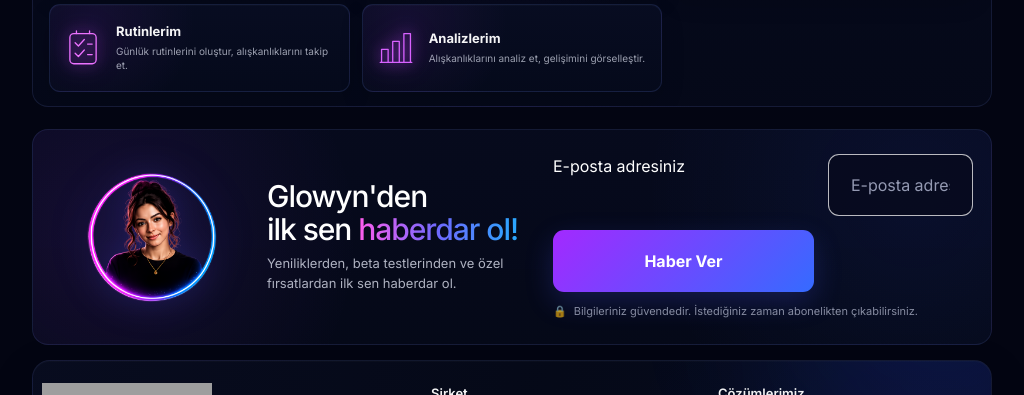
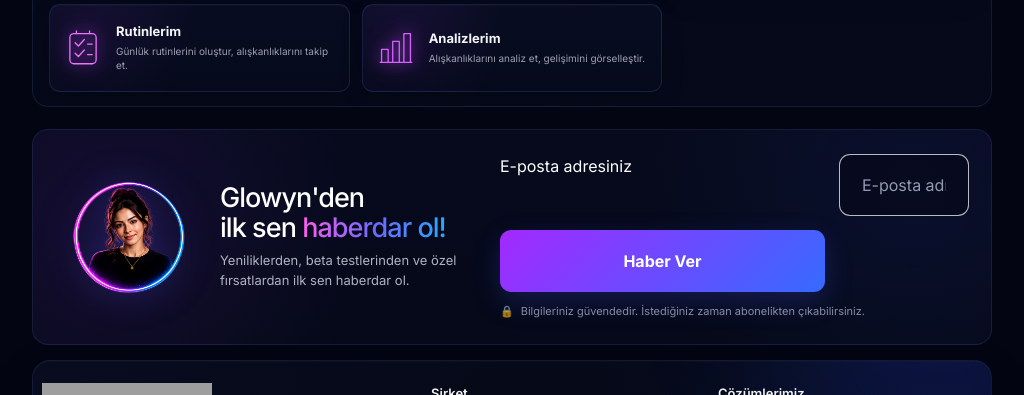
Before and after one commit to kenan-pamuk/kiena-web, a Next.js app: page /glowyn in a window 1024 px wide. Shown: the part 1980-2375 px from the top of the page. Built offline with nearby package versions, Linux system fonts and the light colour scheme; grey boxes are pictures that could not be loaded.

Commit message:
Update globals.css

```diff
--- a/app/globals.css
+++ b/app/globals.css
@@ -2672,3 +2672,79 @@ html {
     justify-content: center;
   }
 }
+
+/* =========================================================
+   GLOWYN NEWSLETTER - YATAY HİZA DÜZELTMESİ
+   ========================================================= */
+
+.glowyn-newsletter {
+  grid-template-columns: 170px 300px minmax(0, 1fr);
+  column-gap: 24px;
+}
+
+.glowyn-newsletter-copy {
+  min-width: 0;
+  max-width: 300px;
+}
+
+.glowyn-newsletter-form {
+  width: 100%;
+  min-width: 0;
+  justify-self: stretch;
+}
+
+.glowyn-newsletter-fields {
+  width: 100%;
+  grid-template-columns: minmax(260px, 1fr) 145px;
+  gap: 14px;
+}
+
+.glowyn-newsletter-fields input {
+  min-width: 0;
+}
+
+@media (max-width: 1100px) and (min-width: 981px) {
+  .glowyn-newsletter {
+    grid-template-columns: 145px 260px minmax(0, 1fr);
+    gap: 20px;
+    padding-right: 22px;
+    padding-left: 22px;
+  }
+
+  .glowyn-newsletter-avatar img {
+    width: 130px;
+    height: 130px;
+  }
+
+  .glowyn-newsletter-copy h2 {
+    font-size: 27px;
+  }
+
+  .glowyn-newsletter-fields {
+    grid-template-columns: minmax(210px, 1fr) 130px;
+  }
+}
+
+@media (max-width: 980px) {
+  .glowyn-newsletter {
+    grid-template-columns: 140px minmax(0, 1fr);
+  }
+
+  .glowyn-newsletter-copy {
+    max-width: none;
+  }
+
+  .glowyn-newsletter-form {
+    grid-column: 1 / -1;
+  }
+}
+
+@media (max-width: 640px) {
+  .glowyn-newsletter {
+    grid-template-columns: 1fr;
+  }
+
+  .glowyn-newsletter-fields {
+    grid-template-columns: 1fr;
+  }
+}
```
